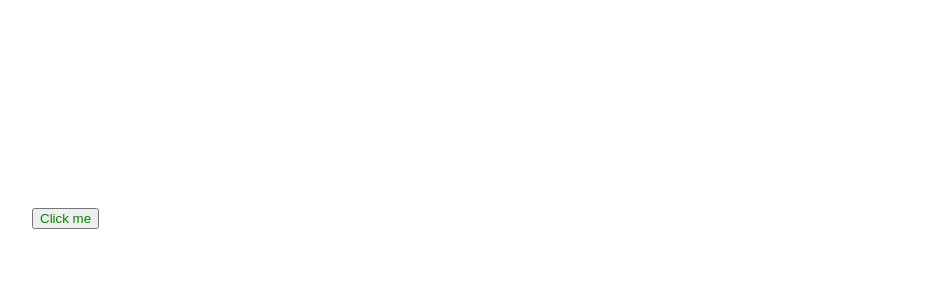
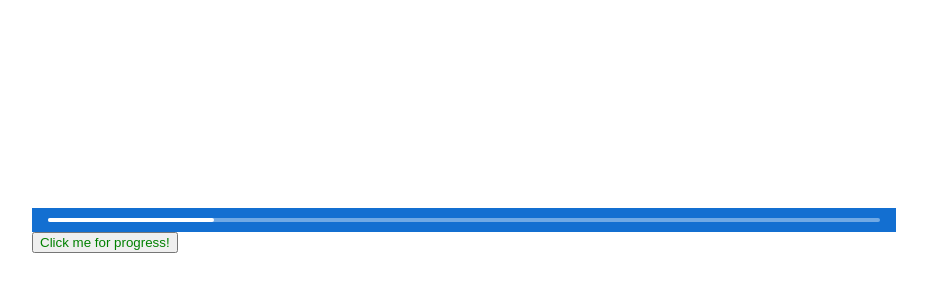
Before and after one commit to bassdrum1980/lexibot, a React app: page / in a window 1280 px wide. Shown: the top 300 px of the page, without its empty margins (176-1103 px from the left). Built offline with nearby package versions, Linux system fonts and the light colour scheme.

Commit message:
+ progress bar component

```diff
--- a/src/App.js
+++ b/src/App.js
@@ -1,13 +1,20 @@
-import { useRef, useEffect } from 'react';
-import { Button } from 'components';
+import { useState } from 'react';
+import { Button, Progress } from 'components';
 
 const App = () => {
-  const btnRef = useRef(null);
-  useEffect(() => console.log(btnRef), []);
+  const [progress, setProgress] = useState(20);
 
   return (
     <div>
-      <Button className={['xl', 'active']} ref={btnRef}>Click me</Button>
+      <div style={{ backgroundColor: '#136FD1', padding: '10px 16px' }}>
+        <Progress progress={progress} />
+      </div>
+      <Button
+        className={['xl', 'active']}
+        onClick={() => setProgress(Math.random() * 100)}
+      >
+        Click me for progress!
+      </Button>
     </div>
   );
 };
--- /dev/null
+++ b/src/components/Progress/index.js
@@ -0,0 +1,34 @@
+import React from 'react';
+import classnames from 'classnames';
+import PropTypes from 'prop-types';
+import './index.scss';
+
+const propTypes = {
+  progress: PropTypes.number,
+  className: PropTypes.oneOfType([PropTypes.string, PropTypes.array]),
+};
+
+const defaultProps = {
+  progress: 0,
+  className: '',
+};
+
+const Progress = ({
+  progress, className, ...rest
+}) => (
+  <div
+    className={classnames(
+      'progress',
+      Array.isArray(className) ? className.join(' ') : className,
+    )}
+    {...rest}
+  >
+    <div className="progress__bar" style={{ width: `${progress}%` }} />
+  </div>
+);
+
+Progress.displayName = 'Progress';
+Progress.propTypes = propTypes;
+Progress.defaultProps = defaultProps;
+
+export default Progress;
--- /dev/null
+++ b/src/components/Progress/index.scss
@@ -0,0 +1,18 @@
+@import 'styles/variables.scss';
+
+.progress {
+  position: relative;
+  height: 4px;
+  border-radius: 2px;
+  background-color: rgba(255, 255, 255, .4);
+}
+
+.progress__bar {
+  position: absolute;
+  left: 0;
+  top: 0;
+  bottom: 0;
+  border-radius: inherit;
+  transition: width 500ms ease-out;
+  background-color: #fff;
+}
--- a/src/components/index.js
+++ b/src/components/index.js
@@ -1 +1,2 @@
 export { default as Button } from './Button';
+export { default as Progress } from './Progress';
```
